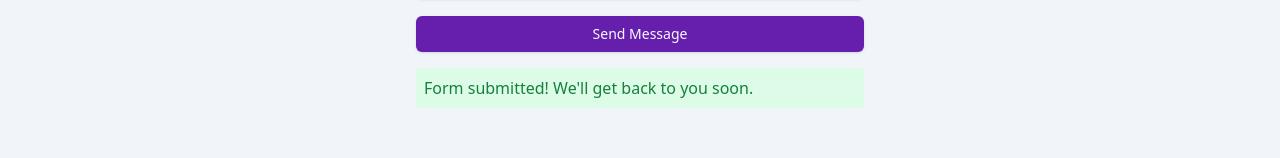
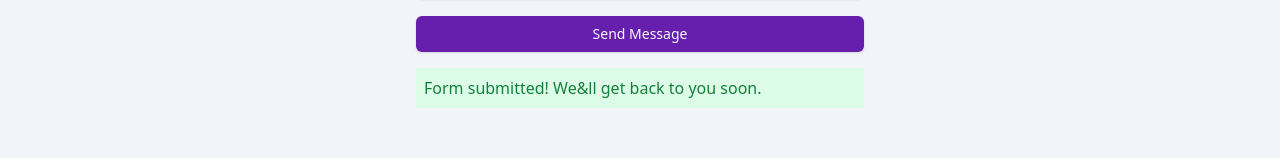
Before and after one commit to PKcheis/Colozzy, a Next.js app in the folder school/: page / in a window 1280 px wide. Both pictures are taken after typing "Sample", "name@example.com", "Sample" into the empty fields and a click on the button "Send Message". Shown: the part 2488-2646 px from the top of the page. Built offline with nearby package versions, Linux system fonts and the light colour scheme.

Commit message:
here is my initial colozzy training project

```diff
--- a/school/components/contact-form.tsx
+++ b/school/components/contact-form.tsx
@@ -56,7 +56,7 @@ export default function ContactForm() {
           <Button type="submit" className="w-full">Send Message</Button>
           {showNotification && (
             <div className="mt-4 p-2 bg-green-100 text-green-700 rounded">
-              Form submitted! We'll get back to you soon.
+              Form submitted! We&ll get back to you soon.
             </div>
           )}
         </form>
```
